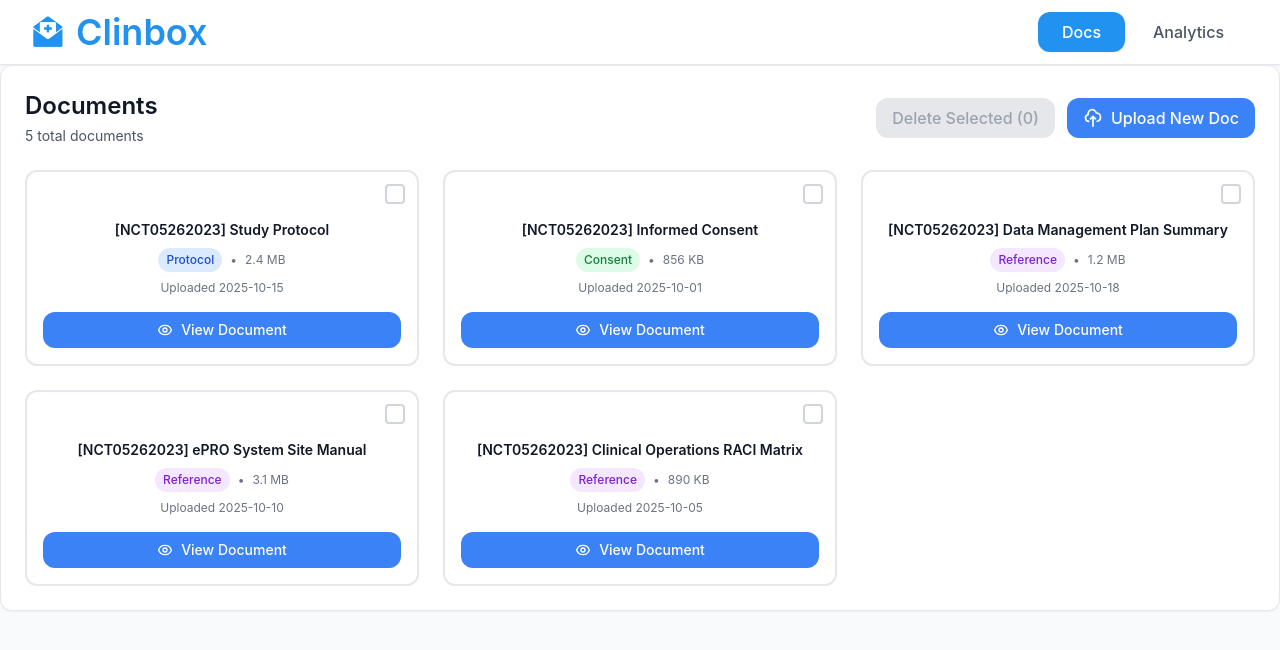
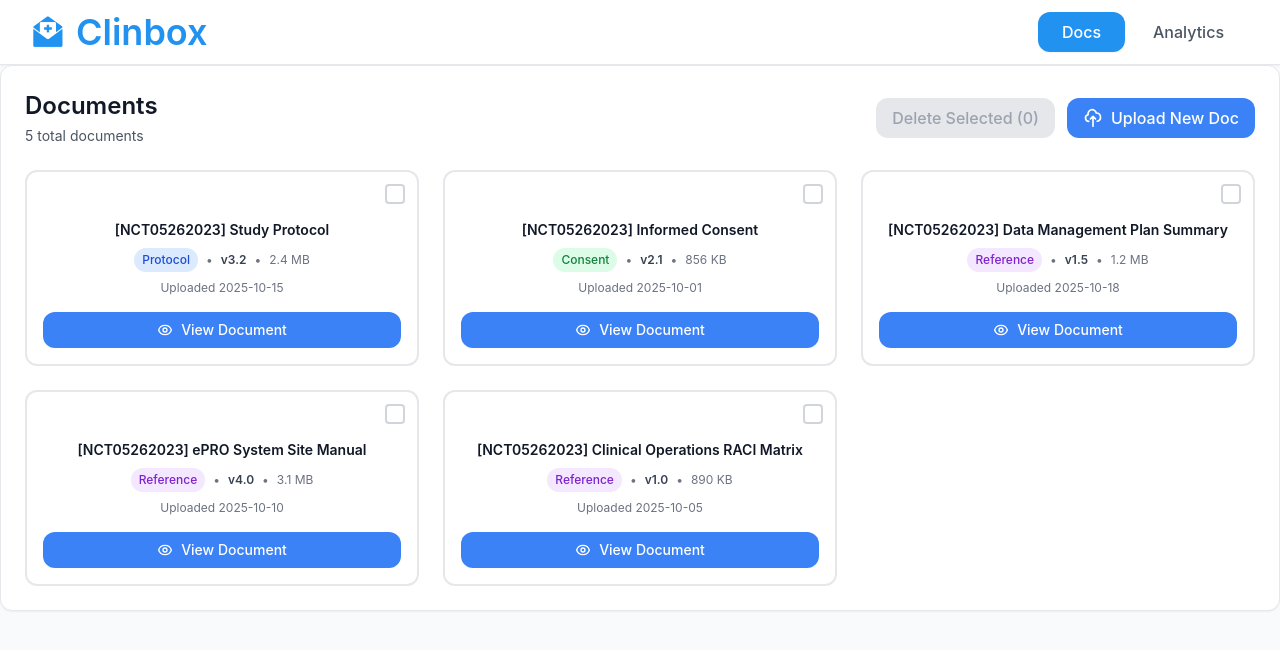
Before and after one commit to Greenwood-Technologies-Org/makora-bio-website, a React (Vite) app: page /demo in a window 1280 px wide. Both pictures are taken after a click on the button "Docs". Shown: the top 650 px of the page. Built offline with nearby package versions, Linux system fonts and the light colour scheme.

Commit message:
add doc versions

```diff
--- a/src/components/demo/Docs.jsx
+++ b/src/components/demo/Docs.jsx
@@ -21,6 +21,7 @@ const mockDocuments = [
     id: 1,
     name: '[NCT05262023] Study Protocol',
     type: 'Protocol',
+    version: 'v3.2',
     dateUploaded: '2025-10-15',
     size: '2.4 MB',
     filePath: studyProtocolPdf
@@ -29,6 +30,7 @@ const mockDocuments = [
     id: 2,
     name: '[NCT05262023] Informed Consent',
     type: 'Consent',
+    version: 'v2.1',
     dateUploaded: '2025-10-01',
     size: '856 KB',
     filePath: informedConsentPdf
@@ -37,6 +39,7 @@ const mockDocuments = [
     id: 3,
     name: '[NCT05262023] Data Management Plan Summary',
     type: 'Reference',
+    version: 'v1.5',
     dateUploaded: '2025-10-18',
     size: '1.2 MB',
     filePath: dataManagementPdf
@@ -45,6 +48,7 @@ const mockDocuments = [
     id: 4,
     name: '[NCT05262023] ePRO System Site Manual',
     type: 'Reference',
+    version: 'v4.0',
     dateUploaded: '2025-10-10',
     size: '3.1 MB',
     filePath: eproManualPdf
@@ -53,6 +57,7 @@ const mockDocuments = [
     id: 5,
     name: '[NCT05262023] Clinical Operations RACI Matrix',
     type: 'Reference',
+    version: 'v1.0',
     dateUploaded: '2025-10-05',
     size: '890 KB',
     filePath: raciMatrixPdf
@@ -77,7 +82,7 @@ function PDFViewer({ document, onClose }) {
           <div>
             <h2 className="text-xl font-semibold text-gray-900">{document.name}</h2>
             <p className="text-sm text-gray-600 mt-1">
-              PDF • Last modified: {document.dateUploaded}
+              {document.version} • PDF • Last modified: {document.dateUploaded}
             </p>
           </div>
           <button
@@ -297,6 +302,8 @@ function Docs() {
                     {doc.type}
                   </span>
                   <span>•</span>
+                  <span className="font-semibold text-gray-700">{doc.version}</span>
+                  <span>•</span>
                   <span>{doc.size}</span>
                 </div>
                 <p className="text-xs text-gray-500">
```
